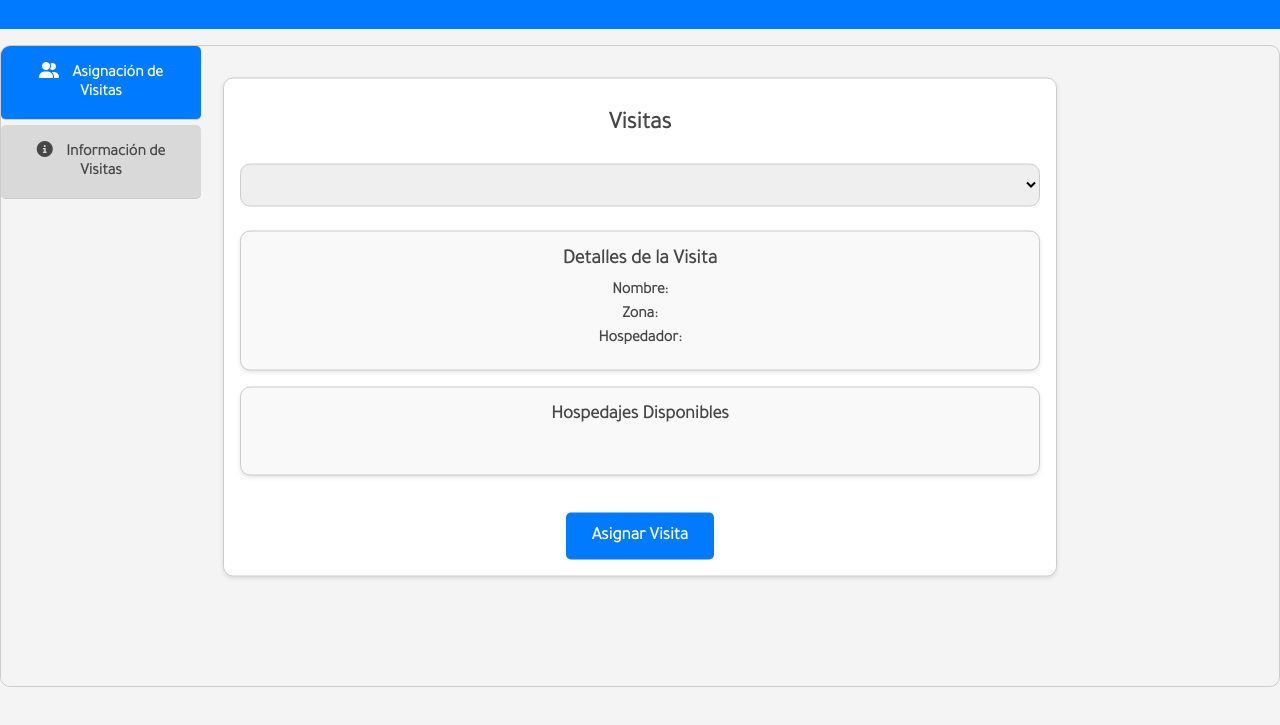
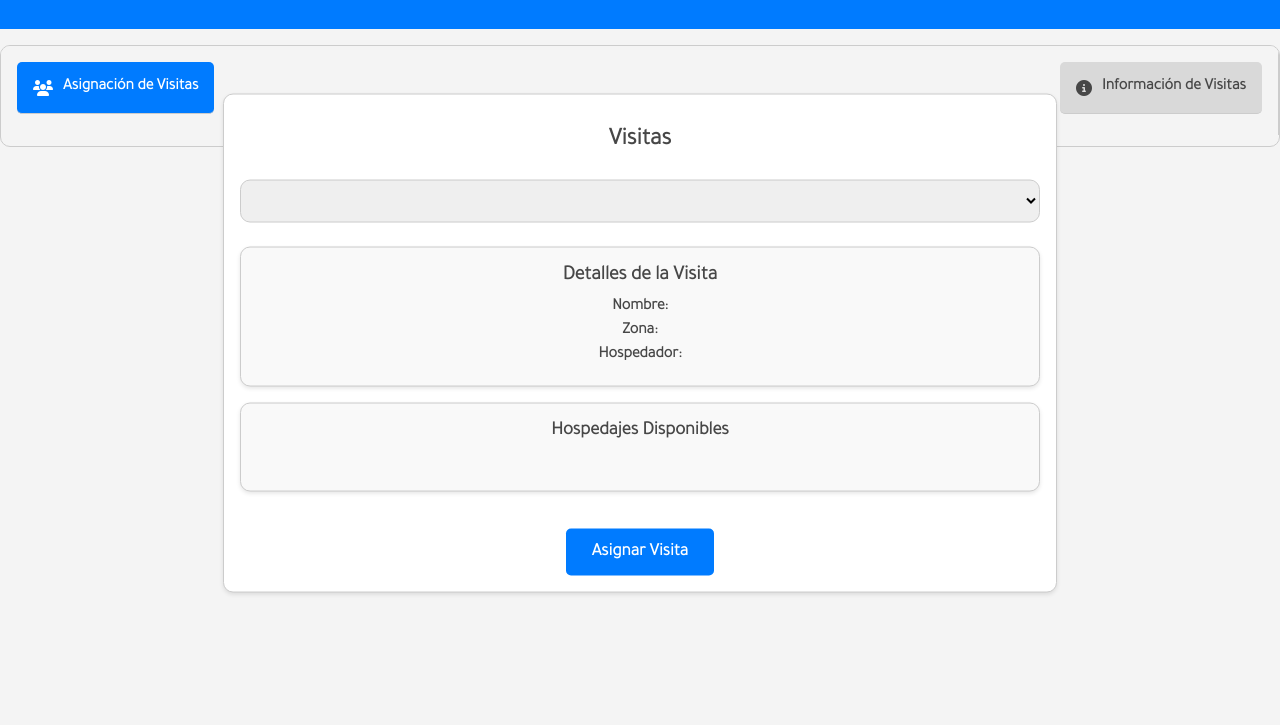
Before and after one commit to MemoryL3ak/Estudios, a website: page public/index.html in a window 1280 px wide. Shown: the part 73-798 px from the top of the page. Drawn offline with Linux system fonts and the light colour scheme; no server answers.

Commit message:
modif front

```diff
--- a/public/index.html
+++ b/public/index.html
@@ -13,23 +13,31 @@
 <body>
   <header>
     <h1 class="title">Proyecto de Visitas</h1>
+    <!-- Agrega un menú de navegación si es necesario -->
   </header>
   <main>
     <div class="tabs-container">
       <div class="tabs">
-        <div class="tab" id="tabAsignacion"><span class="tab-icon"><i class="fas fa-user-friends"></i></span> Asignación de Visitas</div>
-        <div class="tab" id="tabInformacion"><span class="tab-icon"><i class="fas fa-info-circle"></i></span> Información de Visitas</div>
+        <div class="tab" id="tabAsignacion">
+          <i class="fas fa-users tab-icon"></i> Asignación de Visitas
+        </div>
+        <div class="tab" id="tabInformacion">
+          <i class="fas fa-info-circle tab-icon"></i> Información de Visitas
+        </div>
       </div>
       <div class="tab-content" id="contentAsignacion">
+        <!-- Contenido de la pestaña "Asignación de Visitas" -->
         <section id="visitas-section">
           <h2>Visitas</h2>
           <select id="visitaId" class="listbox"></select>
+          <!-- Aplica el estilo listbox -->
           <div id="visita-details">
             <h3>Detalles de la Visita</h3>
             <p><strong>Nombre:</strong> <span id="Nombre"></span></p>
             <p><strong>Zona:</strong> <span id="Zona"></span></p>
             <p><strong>Hospedador:</strong> <span id="Hospedador"></span></p>
           </div>
+          <!-- Lista de hospedadores -->
           <div class="bordered-container">
             <h3>Hospedajes Disponibles</h3>
             <div id="hospedajesList">
@@ -37,15 +45,17 @@
             </div>
           </div>
           <button id="asignarVisitaBtn" class="button">Asignar Visita</button>
+          <!-- Agrega la clase "button" para los estilos del botón -->
           <div id="mensaje" class="mensaje"></div>
         </section>
       </div>
       <div class="tab-content" id="contentInformacion">
         <!-- Contenido de la pestaña "Información de Visitas" -->
-        <!-- Agrega contenido específico de la segunda pestaña aquí -->
+        <!-- Aquí puedes agregar contenido específico de la segunda pestaña -->
       </div>
     </div>
   </main>
   <script src="script.js"></script>
+  <!-- Agrega el archivo JavaScript -->
 </body>
 </html>
--- a/public/styles.css
+++ b/public/styles.css
@@ -20,8 +20,10 @@ body {
   padding: 0;
   color: #474747;
   font-weight: normal;
-  max-height: 10%; /* Establezco una altura máxima en relación al tamaño de la ventana */
-  overflow-y: auto; /* Agrego desplazamiento vertical si el contenido es demasiado alto */
+  display: flex;
+  flex-direction: column; /* Asegura que los elementos se apilen verticalmente */
+  min-height: 100vh; /* Establece una altura mínima del viewport del navegador */
+
 }
 
 /* Encabezado de la página */
@@ -40,9 +42,9 @@ h1, h2, h3 {
 /* Sección de visitas */
 #visitas-section {
   background-color: #fff;
-  width: 100%;
+  width: 90%; /* Cambia el ancho al 90% (puedes ajustar el valor según tus necesidades) */
   max-width: 800px;
-  margin:  0 auto 1rem;
+  margin: 1rem auto; /* Margen superior 1rem, margen inferior 1rem */
   padding: 1rem;
   border: 1px solid #ccc;
   border-radius: 10px;
@@ -52,9 +54,9 @@ h1, h2, h3 {
   position: absolute;
   top: 50%;
   left: 50%;
-  transform: translate(-50%, -50%);;
-  margin-bottom: 1rem; /* Aumenta el margen inferior a 1rem */
+  transform: translate(-50%, -50%);
 }
+
 
 /* Select de visitas */
 #visitaId {
@@ -153,38 +155,40 @@ h1, h2, h3 {
 
 /* Estilos de las pestañas */
 .tabs-container {
-  display: flex;
+  display: grid;
   border: 1px solid #ccc;
   border-radius: 10px;
   overflow: hidden;
   max-width: 100%;
   margin: 1rem 0;
-  height: calc(100vh - 10rem);
-  max-height: calc(100vh - 10rem);
+  max-height: 100px;
+ /*  max-height: calc(100vh - 2rem);*/
 }
 
 .tabs {
+  background-color: #f4f4f4;
   display: flex;
-  flex-direction: column;
-  background-color: #f4f4f4;
-  width: 200px;
-  max-height: 100%;
-  overflow-y: auto;
+  justify-content: space-between; /* Alinea los botones a los extremos */
+  align-items: center; /* Alinea verticalmente los elementos en el centro */
+  padding: 1rem;
+  border-right: 1px solid #ccc;
+  overflow-y: auto; /* Agrega una barra de desplazamiento si es necesario */
+
 }
 
 .tab {
+  display: flex;
+  align-items: center;
   padding: 1rem;
-  align-items: flex;
   cursor: pointer;
   border-bottom: 1px solid #ccc;
   font-weight: bold;
-  text-align: center;
+  text-align: left;
   background-color: #d9d9d9;
   margin: 0;
-  border-radius: 5px; /* Añade bordes redondos */
-  margin-bottom: 5px; /* Separación entre botones de pestañas */
+  border-radius: 5px;
+  margin-bottom: 5px;
   font-family: 'Tajawal', sans-serif;
-
 }
 
 .tab-icon {
```
